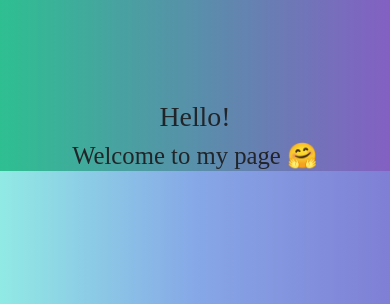
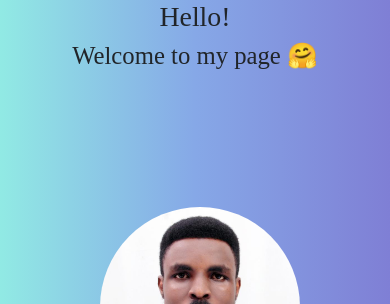
Before and after one commit to Phagey/Personal-Website, a plain HTML site: page index.html in a window 390 px wide. Shown: the top 304 px of the page. Drawn offline with nearby package versions, Linux system fonts and the light colour scheme.

Commit message:
Few changes
I removed the header gradient and added media query

```diff
--- a/Design.css
+++ b/Design.css
@@ -32,15 +32,6 @@
     text-align: center;
 }
 
-.top-container {
-  background: #8360c3;  /* fallback for old browsers */
-background: -webkit-linear-gradient(to right, #2ebf91, #8360c3);  /* Chrome 10-25, Safari 5.1-6 */
-background: linear-gradient(to right, #2ebf91, #8360c3); /* W3C, IE 10+/ Edge, Firefox 16+, Chrome 26+, Opera 12+, Safari 7+ */
-
-  position: relative;
-  padding-top: 100px;
-
-}
 
 .title-text {
   text-align: center;
--- a/index.html
+++ b/index.html
@@ -7,6 +7,14 @@
     <link rel="stylesheet" href="./Design.css">
     <link href="https://cdn.jsdelivr.net/npm/bootstrap@5.3.3/dist/css/bootstrap.min.css" rel="stylesheet" integrity="sha384-QWTKZyjpPEjISv5WaRU9OFeRpok6YctnYmDr5pNlyT2bRjXh0JMhjY6hW+ALEwIH" crossorigin="anonymous">
 </head>
+
+<style>
+  @media (min-width: 992px) {
+      .container {
+          width: 70%; /* Adjust as needed for your layout */
+          }
+}
+</style>
 
 <body>
   <div class="top-container">
```
